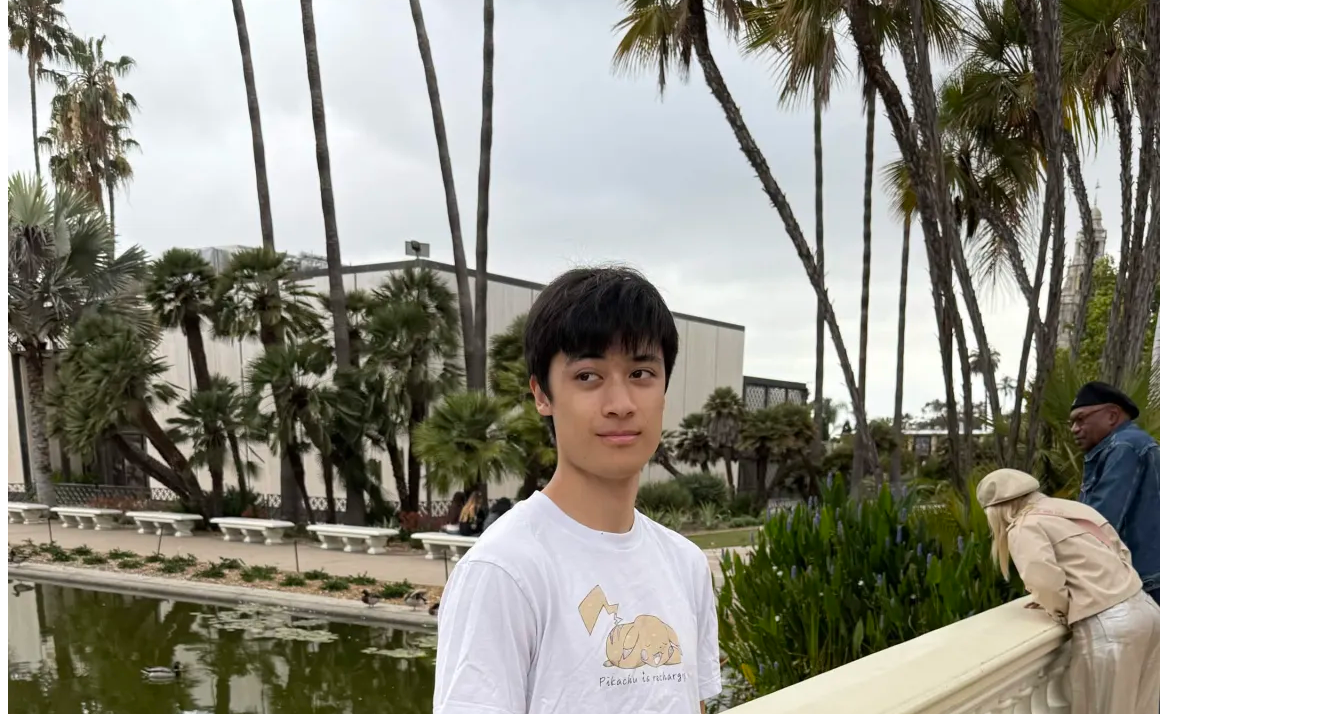
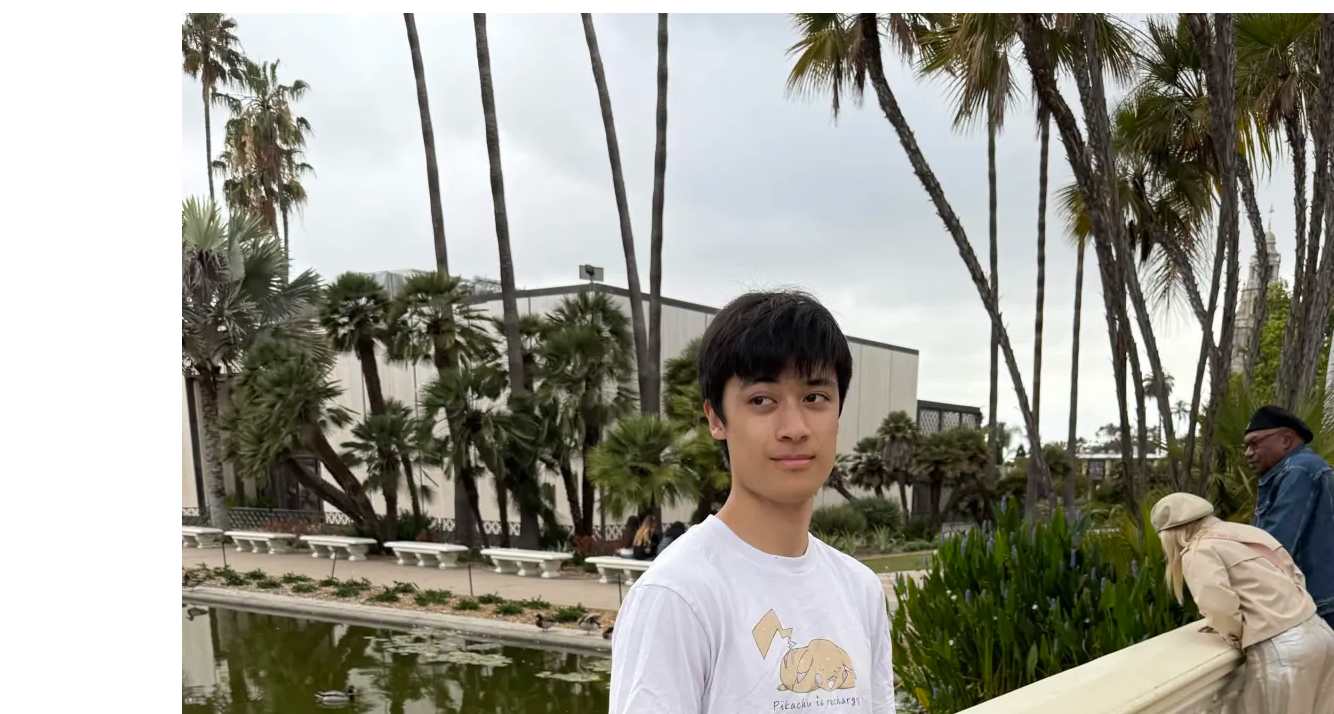
Before and after one commit to jon-adrian/portfolio-dsc106, a plain HTML site: page index.html in a window 1280 px wide. Shown: the part 318-1032 px from the top of the page, 1334 px wide, since content can reach past the window. Drawn offline with Linux system fonts and the light colour scheme.

Commit message:
starting lab 2

```diff
--- a/style.css
+++ b/style.css
@@ -1,6 +1,6 @@
 body {
-    /* Set line height to 1.5 times the font size
-         and use the OS’s UI font as the website font
-       */
-    font: 100%/1.5 system-ui;
-  }
+  font: 100%/1.5 system-ui;
+  max-width: 100ch;
+  margin-inline: auto;
+  padding: 1em;
+}
```
Also changed, not shown: projects/index.html (+1 -1 lines), 2 other files.
